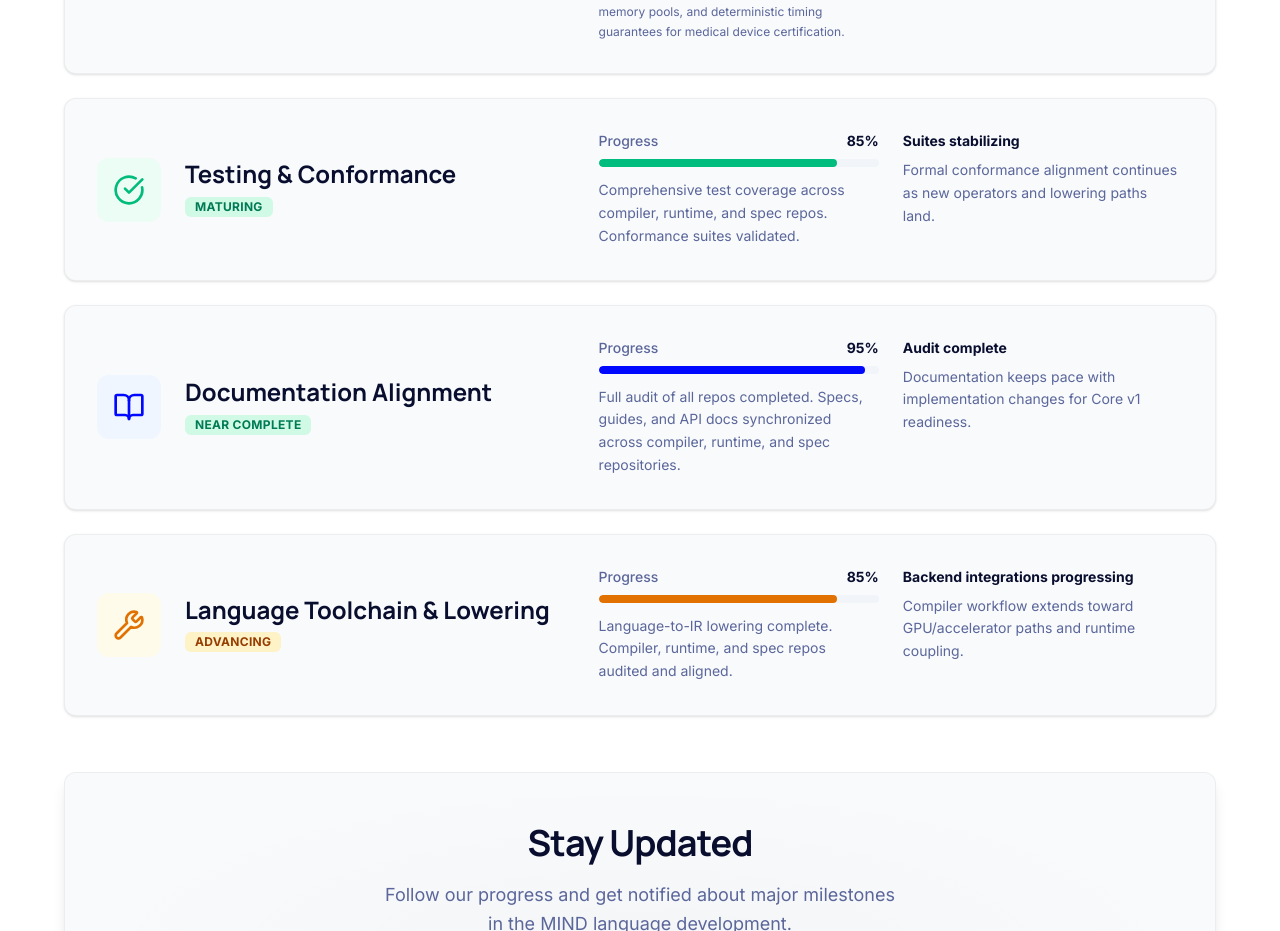
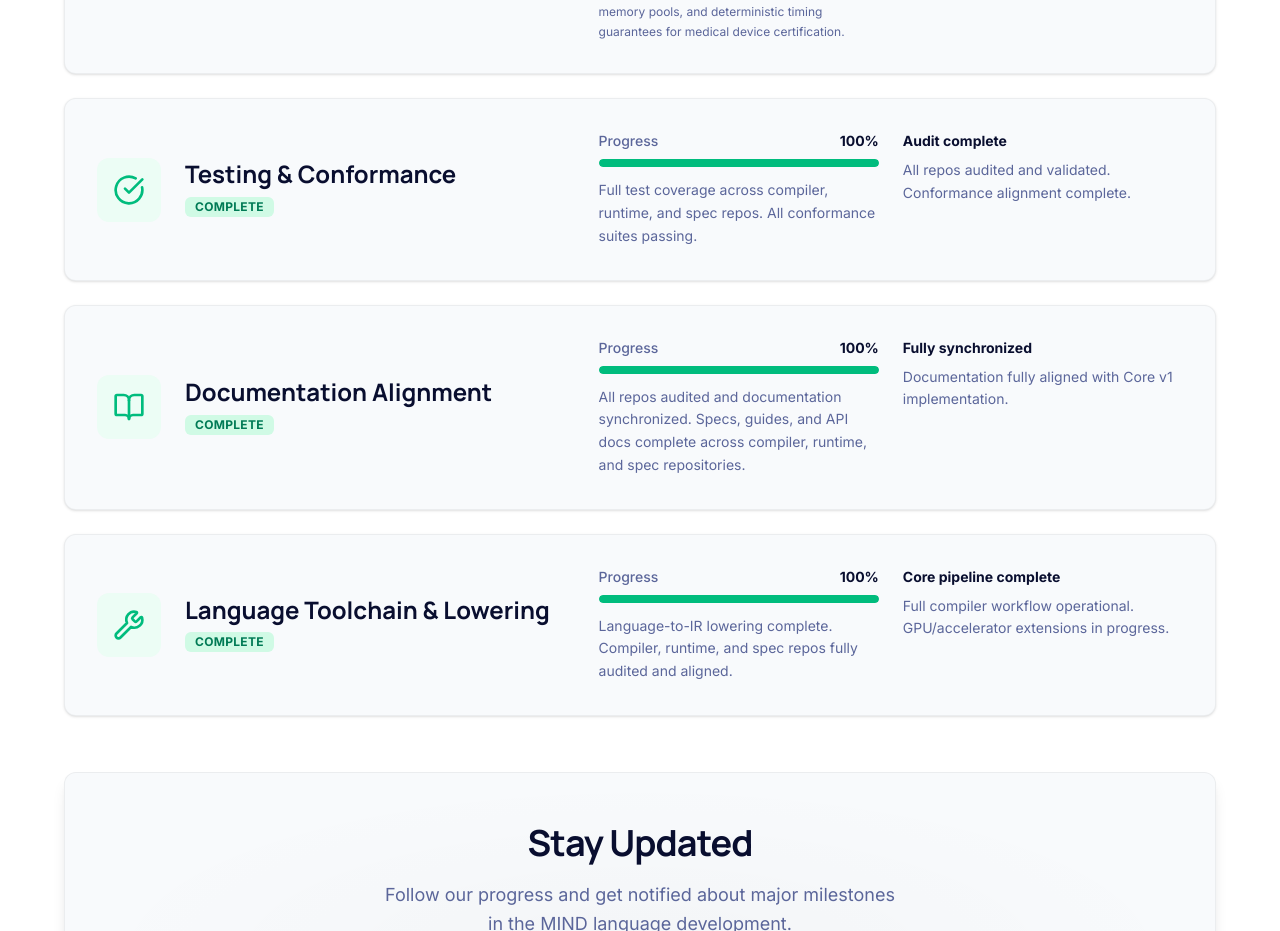
Before and after one commit to star-ga/mindlang.dev, a Next.js app: page /roadmap in a window 1280 px wide. Shown: the part 2000-2931 px from the top of the page. Built offline with nearby package versions, Linux system fonts and the light colour scheme.

Commit message:
Update roadmap: all repo audits complete at 100%
- Testing & Conformance: 100% (Complete)
- Documentation Alignment: 100% (Complete)
- Language Toolchain: 100% (Complete)
- All 4 repos (website, compiler, runtime, spec) fully audited

```diff
--- a/src/app/roadmap/page.tsx
+++ b/src/app/roadmap/page.tsx
@@ -143,41 +143,41 @@ export default function RoadmapPage() {
                     icon={<CheckCircle className="w-8 h-8 text-emerald-500" />}
                     iconBg="bg-emerald-50"
                     title="Testing & Conformance"
-                    status="Maturing"
+                    status="Complete"
                     statusColor="bg-emerald-100 text-emerald-700"
-                    progress={85}
+                    progress={100}
                     progressColor="bg-emerald-500"
-                    milestone="Suites stabilizing"
-                    description="Comprehensive test coverage across compiler, runtime, and spec repos. Conformance suites validated."
-                    milestoneDescription="Formal conformance alignment continues as new operators and lowering paths land."
+                    milestone="Audit complete"
+                    description="Full test coverage across compiler, runtime, and spec repos. All conformance suites passing."
+                    milestoneDescription="All repos audited and validated. Conformance alignment complete."
                 />
 
                 {/* Documentation Alignment */}
                 <RoadmapCard
-                    icon={<BookOpen className="w-8 h-8 text-primary" />}
-                    iconBg="bg-blue-50"
+                    icon={<BookOpen className="w-8 h-8 text-emerald-500" />}
+                    iconBg="bg-emerald-50"
                     title="Documentation Alignment"
-                    status="Near Complete"
+                    status="Complete"
                     statusColor="bg-emerald-100 text-emerald-700"
-                    progress={95}
-                    progressColor="bg-primary"
-                    milestone="Audit complete"
-                    description="Full audit of all repos completed. Specs, guides, and API docs synchronized across compiler, runtime, and spec repositories."
-                    milestoneDescription="Documentation keeps pace with implementation changes for Core v1 readiness."
+                    progress={100}
+                    progressColor="bg-emerald-500"
+                    milestone="Fully synchronized"
+                    description="All repos audited and documentation synchronized. Specs, guides, and API docs complete across compiler, runtime, and spec repositories."
+                    milestoneDescription="Documentation fully aligned with Core v1 implementation."
                 />
 
                 {/* Language Toolchain */}
                 <RoadmapCard
-                    icon={<Wrench className="w-8 h-8 text-amber-600" />}
-                    iconBg="bg-amber-50"
+                    icon={<Wrench className="w-8 h-8 text-emerald-500" />}
+                    iconBg="bg-emerald-50"
                     title="Language Toolchain & Lowering"
-                    status="Advancing"
-                    statusColor="bg-amber-100 text-amber-800"
-                    progress={85}
-                    progressColor="bg-amber-600"
-                    description="Language-to-IR lowering complete. Compiler, runtime, and spec repos audited and aligned."
-                    milestone="Backend integrations progressing"
-                    milestoneDescription="Compiler workflow extends toward GPU/accelerator paths and runtime coupling."
+                    status="Complete"
+                    statusColor="bg-emerald-100 text-emerald-700"
+                    progress={100}
+                    progressColor="bg-emerald-500"
+                    description="Language-to-IR lowering complete. Compiler, runtime, and spec repos fully audited and aligned."
+                    milestone="Core pipeline complete"
+                    milestoneDescription="Full compiler workflow operational. GPU/accelerator extensions in progress."
                 />
 
                 {/* CTA Section */}
```
